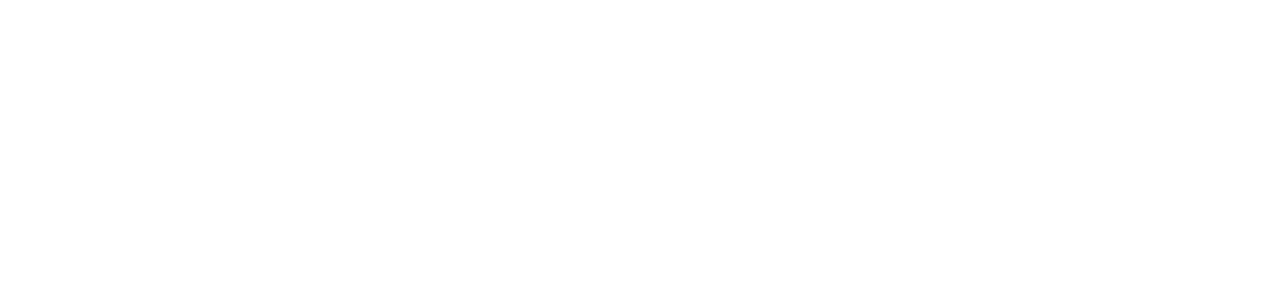
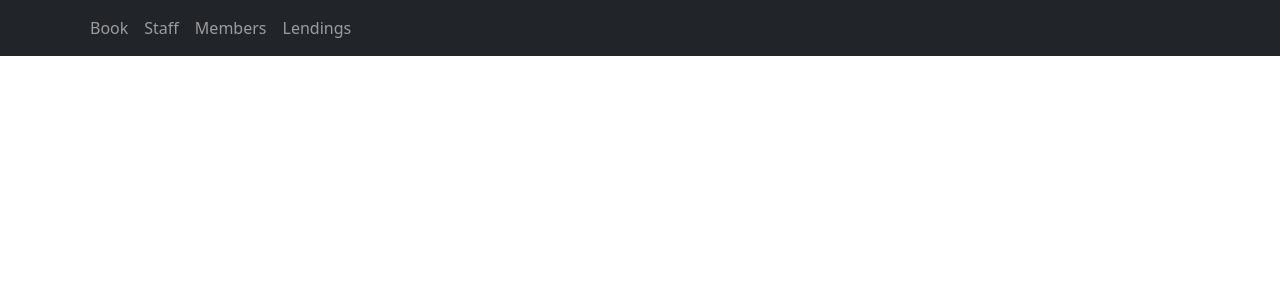
Before and after one commit to CMJD109ProjectCollection/libmgmt-frontend, a React (Create React App) app: page / in a window 1280 px wide. Shown: the top 300 px of the page. Built offline with nearby package versions, Linux system fonts and the light colour scheme.

Commit message:
Added Nav bar

```diff
--- a/package.json
+++ b/package.json
@@ -13,7 +13,9 @@
     "@types/react-dom": "^19.0.3",
     "ajv": "^8.17.1",
     "ajv-keywords": "^5.1.0",
+    "bootstrap": "^5.3.3",
     "react": "^19.0.0",
+    "react-bootstrap": "^2.10.9",
     "react-dom": "^19.0.0",
     "react-scripts": "5.0.1",
     "typescript": "^4.9.5",
--- a/src/App.tsx
+++ b/src/App.tsx
@@ -1,13 +1,12 @@
 import React from 'react';
-import logo from './logo.svg';
 import './App.css';
-import { Demo } from './components/Demo';
-import { UseStateHandle } from './components/UseStateHandle';
+import NavBar from './components/NavBar';
+
 
 function App() {
   return (
     <div className="App">
-
+      <NavBar/>
     </div>
   );
 }
--- /dev/null
+++ b/src/components/Book.tsx
@@ -0,0 +1,3 @@
+export const Book = ()=>{
+
+}
--- /dev/null
+++ b/src/components/Lending.tsx
@@ -0,0 +1,3 @@
+export const Lending = ()=>{
+
+}
--- /dev/null
+++ b/src/components/Member.tsx
@@ -0,0 +1,3 @@
+export const Member = ()=>{
+
+}
--- /dev/null
+++ b/src/components/NavBar.tsx
@@ -0,0 +1,22 @@
+import Container from 'react-bootstrap/Container';
+import Nav from 'react-bootstrap/Nav';
+import Navbar from 'react-bootstrap/Navbar';
+
+function NavBar() {
+  return (
+    <>
+     <Navbar bg="dark" data-bs-theme="dark">
+        <Container>
+          <Nav className="me-auto">
+            <Nav.Link href="#home">Book</Nav.Link>
+            <Nav.Link href="#features">Staff</Nav.Link>
+            <Nav.Link href="#pricing">Members</Nav.Link>
+            <Nav.Link href="#pricing">Lendings</Nav.Link>
+          </Nav>
+        </Container>
+      </Navbar>
+    </>
+  );
+}
+
+export default NavBar;
--- /dev/null
+++ b/src/components/Staff.tsx
@@ -0,0 +1,3 @@
+export const Staff = ()=>{
+
+}
--- a/src/index.tsx
+++ b/src/index.tsx
@@ -3,6 +3,8 @@
 import './index.css';
 import App from './App';
 import reportWebVitals from './reportWebVitals';
+import 'bootstrap/dist/css/bootstrap.min.css';
+
 
 const root = ReactDOM.createRoot(
   document.getElementById('root') as HTMLElement
```
Also changed, not shown: 1 other file (tests, documents, lock files or other folders).
